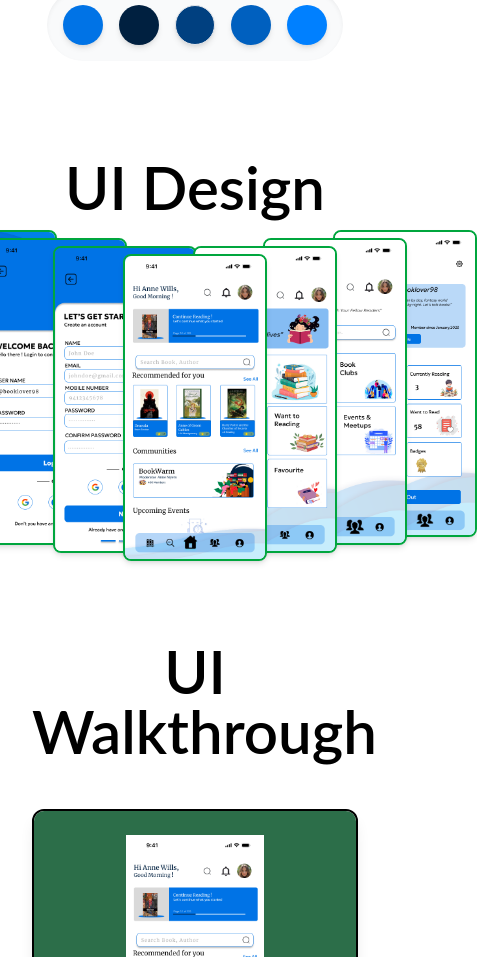
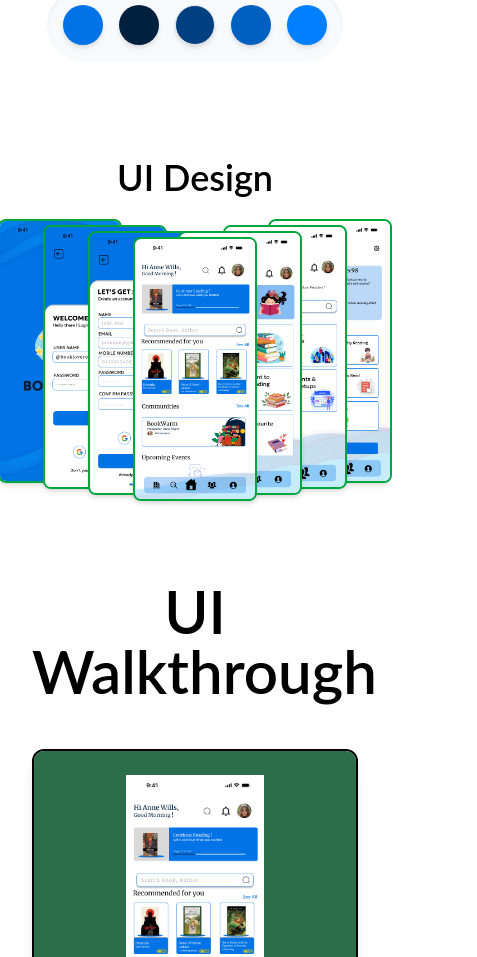
Before and after one commit to sasinitennakoon/Sasini-Tennakoon, a Next.js app: page /portfolio/book-nest in a window 390 px wide. Shown: the part 5079-6036 px from the top of the page, 477 px wide, since content can reach past the window. Built offline with nearby package versions, Linux system fonts and the light colour scheme; a web font is replaced by a local one.

Commit message:
project UI image update2

```diff
--- a/app/portfolio/[projectID]/page.js
+++ b/app/portfolio/[projectID]/page.js
@@ -874,39 +874,48 @@ useEffect(() => {
 {/* UI Images */}
 {(project.uiMobileImages?.length > 0 || project.uiDesktopImages?.length > 0) && (
   <div className="max-w-6xl mx-auto mt-16 mb-20 px-4 sm:px-6">
-    <h2 className="text-6xl font-semibold mb-6 text-center text-black font-[lato]">UI Design</h2>
+    <h2 className="text-4xl sm:text-5xl md:text-6xl font-semibold mb-6 text-center text-black font-[lato]">
+      UI Design
+    </h2>
 
     {/* Mobile UI Section */}
     {project.uiMobileImages?.length > 0 && (
       <div
-        className={`relative w-full flex justify-center items-end overflow-visible px-4
-          ${windowWidth < 640 ? 'h-[320px]' : windowWidth < 768 ? 'h-[450px]' : 'h-[600px]'}
-        `}
+        className={`relative w-full flex justify-center items-end overflow-visible ${
+          windowWidth < 480
+            ? 'h-[280px]'
+            : windowWidth < 640
+            ? 'h-[360px]'
+            : windowWidth < 768
+            ? 'h-[450px]'
+            : 'h-[600px]'
+        }`}
       >
         <div className="relative w-full h-full flex justify-center">
           {project.uiMobileImages.map((src, i) => {
             const totalImages = project.uiMobileImages.length;
-            const centerPosition = (totalImages - 1) / 2;
-            const distanceFromCenter = i - centerPosition;
-            const zIndex = totalImages - Math.abs(distanceFromCenter);
-            const bottomOffset = Math.abs(distanceFromCenter) * (windowWidth < 640 ? 8 : 12);
+            const center = (totalImages - 1) / 2;
+            const distance = i - center;
+            const zIndex = totalImages - Math.abs(distance);
+            const bottomOffset = Math.abs(distance) * (windowWidth < 640 ? 6 : 10);
+
             const horizontalOffset =
-              distanceFromCenter *
-              (windowWidth < 640
-                ? 70
+              distance *
+              (windowWidth < 480
+                ? 45
+                : windowWidth < 640
+                ? 65
                 : windowWidth < 768
-                ? 110
-                : distanceFromCenter === 0
-                ? 0
-                : 160);
+                ? 90
+                : 140);
 
-            const imgWidth = windowWidth < 640 ? 140 : 200;
-            const imgHeight = windowWidth < 640 ? 300 : 430;
+            const imgWidth = windowWidth < 480 ? 120 : windowWidth < 640 ? 140 : 200;
+            const imgHeight = windowWidth < 480 ? 240 : windowWidth < 640 ? 300 : 430;
 
             return (
               <div
                 key={i}
-                className="absolute transition-all duration-300 hover:scale-110 hover:z-50"
+                className="absolute transition-all duration-300 hover:scale-105 hover:z-50"
                 style={{
                   left: '50%',
                   transform: `translateX(calc(-50% + ${horizontalOffset}px))`,
@@ -933,27 +942,36 @@ useEffect(() => {
     {/* Desktop UI Section */}
     {project.uiDesktopImages?.length > 0 && (
       <div
-        className={`relative w-full flex justify-center items-end overflow-visible px-4
-          ${windowWidth < 640 ? 'min-h-[260px]' : windowWidth < 768 ? 'min-h-[320px]' : 'min-h-[350px]'}
-        `}
+        className={`relative w-full flex justify-center items-end overflow-visible ${
+          windowWidth < 480
+            ? 'min-h-[180px]'
+            : windowWidth < 640
+            ? 'min-h-[240px]'
+            : windowWidth < 768
+            ? 'min-h-[300px]'
+            : 'min-h-[350px]'
+        }`}
       >
         <div className="relative w-full h-full flex justify-center">
           {project.uiDesktopImages.map((src, i) => {
             const totalImages = project.uiDesktopImages.length;
-            const centerPosition = (totalImages - 1) / 2;
-            const distanceFromCenter = i - centerPosition;
-            const zIndex = totalImages - Math.abs(distanceFromCenter);
-            const bottomOffset = Math.abs(distanceFromCenter) * (windowWidth < 640 ? 7 : 10);
+            const center = (totalImages - 1) / 2;
+            const distance = i - center;
+            const zIndex = totalImages - Math.abs(distance);
+            const bottomOffset = Math.abs(distance) * (windowWidth < 640 ? 4 : 8);
+
             const horizontalOffset =
-              distanceFromCenter *
-              (windowWidth < 640
+              distance *
+              (windowWidth < 480
+                ? 55
+                : windowWidth < 640
                 ? 80
                 : windowWidth < 768
-                ? 130
-                : 180);
+                ? 110
+                : 160);
 
-            const imgWidth = windowWidth < 640 ? 280 : 400;
-            const imgHeight = windowWidth < 640 ? 160 : 230;
+            const imgWidth = windowWidth < 480 ? 220 : windowWidth < 640 ? 260 : 400;
+            const imgHeight = windowWidth < 480 ? 120 : windowWidth < 640 ? 160 : 230;
 
             return (
               <div
```
